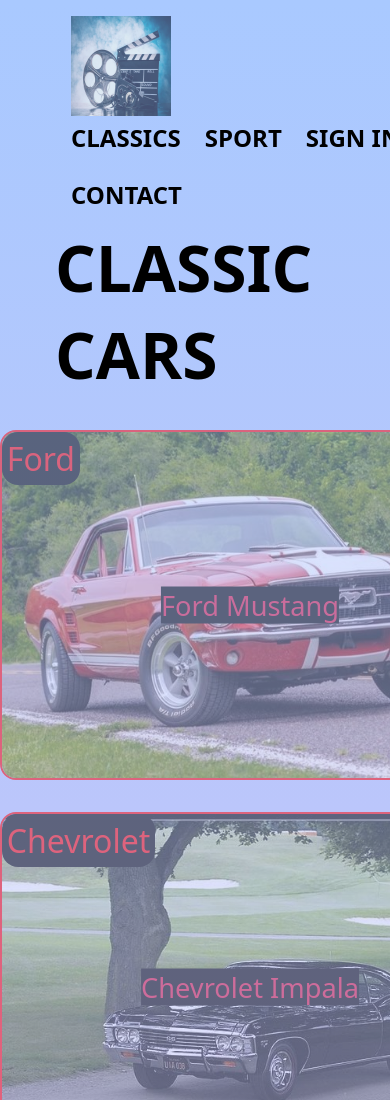
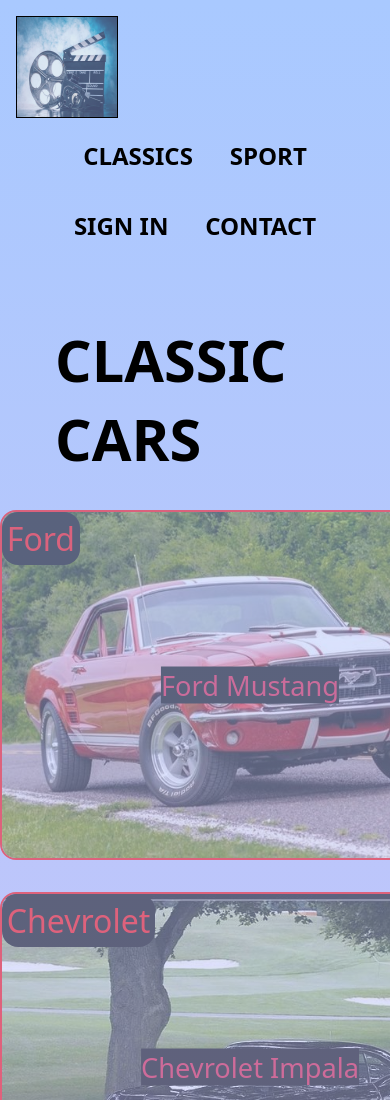
Before and after one commit to mustafaakcinar/cars-gallery-page, a plain HTML site: page index.html in a window 390 px wide. Shown: the top 1100 px of the page. Drawn offline with Linux system fonts and the light colour scheme; a web font is replaced by a local one.

Commit message:
responsive update

```diff
--- a/style.css
+++ b/style.css
@@ -10,6 +10,7 @@
     flex-direction: column;
     flex-wrap: wrap;
     align-items: center;
+    justify-content: center;
     max-width: 100%;
     min-height: 100vh;
     gap: 2rem;
@@ -17,17 +18,19 @@
     background-image: linear-gradient(180deg, #A9C9FF 0%, #FFBBEC 100%);
 }
 
+.logo {
+    display: flex;
+    justify-content: center;
+    align-items: center;
+    flex-wrap: wrap;
+    border: 1px solid black;
+    /* width: 100%; */
+}
+
 .logo img{
     opacity: 0.6;
-}
-
-.heading {
     display: flex;
-    flex-wrap: wrap;
-    width: 100%;
-    justify-content: space-between;
-    align-items: center;
-    margin-bottom: 5rem;
+    justify-content: center;
 }
 
 .fixed {
@@ -37,19 +40,22 @@
     display: flex;
     justify-content: space-between;
     align-items: center;
+    /* justify-content: center; */
     flex-wrap: wrap;
     padding: 1rem;
     font-family: "Rubik Vinyl", system-ui;
     font-weight: 600;
     font-style: bold;
+    z-index: 100;
 }
 
 .page-title {
-    margin-top: 7rem;
-    font-size: 2rem;
+    margin-top: 20rem;
+    font-size: 1.8rem;
     font-family: "Rubik Vinyl", system-ui;
     font-weight: 400;
     font-style: normal;
+
 }
 
 a {
@@ -57,15 +63,24 @@ a {
     color: black;
     font-weight: bold;
     font-size: 1.5rem;
+    padding: 0.3rem;
+}
+
+a:hover {
+    background-color: black;
+    color: white;
+
 }
 
 .navbar {
     display: flex;
     flex-wrap: wrap;
-    gap: 1.5rem;
+    justify-content: center;
+    gap: 1.7rem;
+    padding: 1rem;
 }
 
-.heading img {
+.logo img {
     width: 100px;
     height: 100px;
 }
```
Also changed, not shown: index.html (+59 -19 lines).
